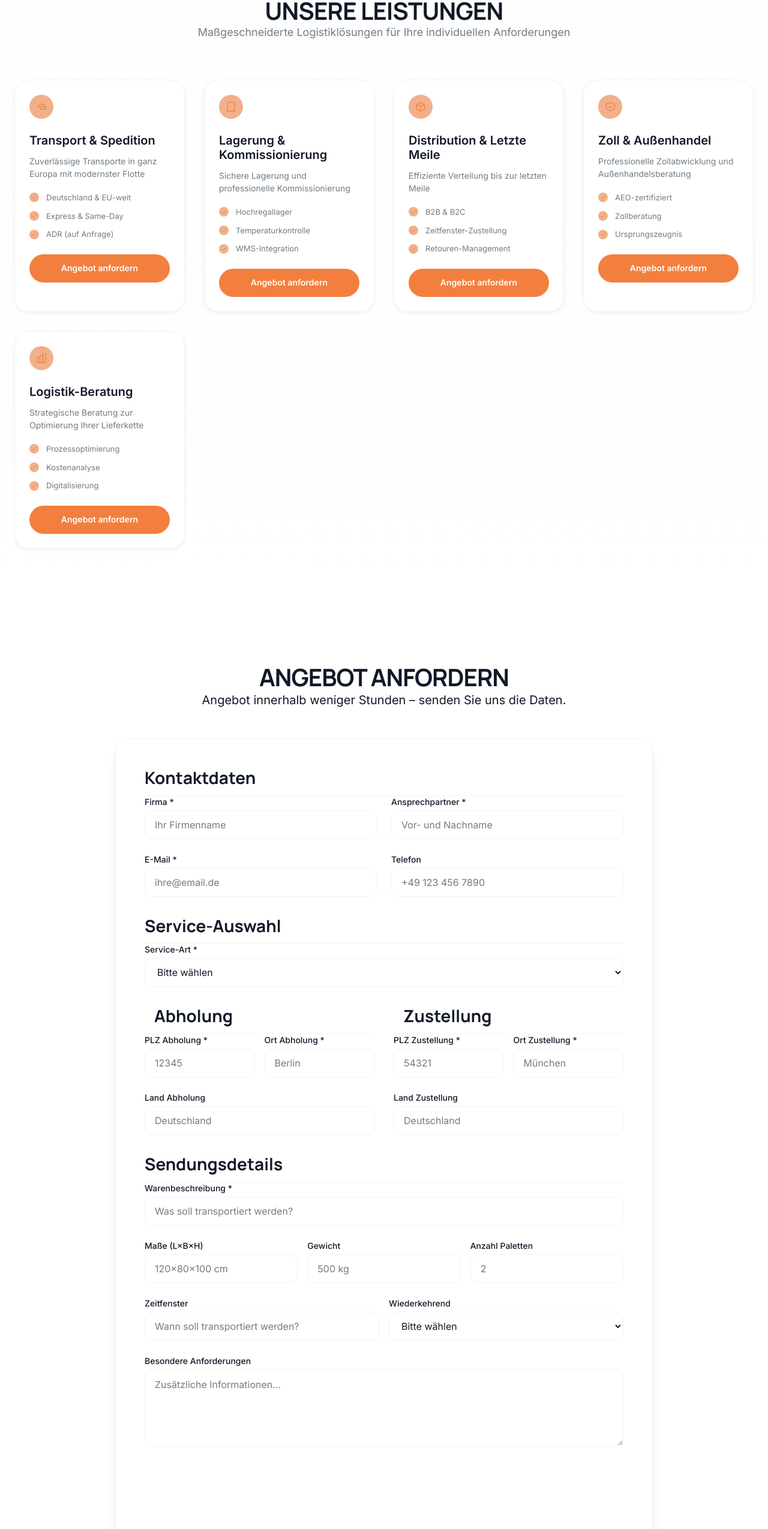
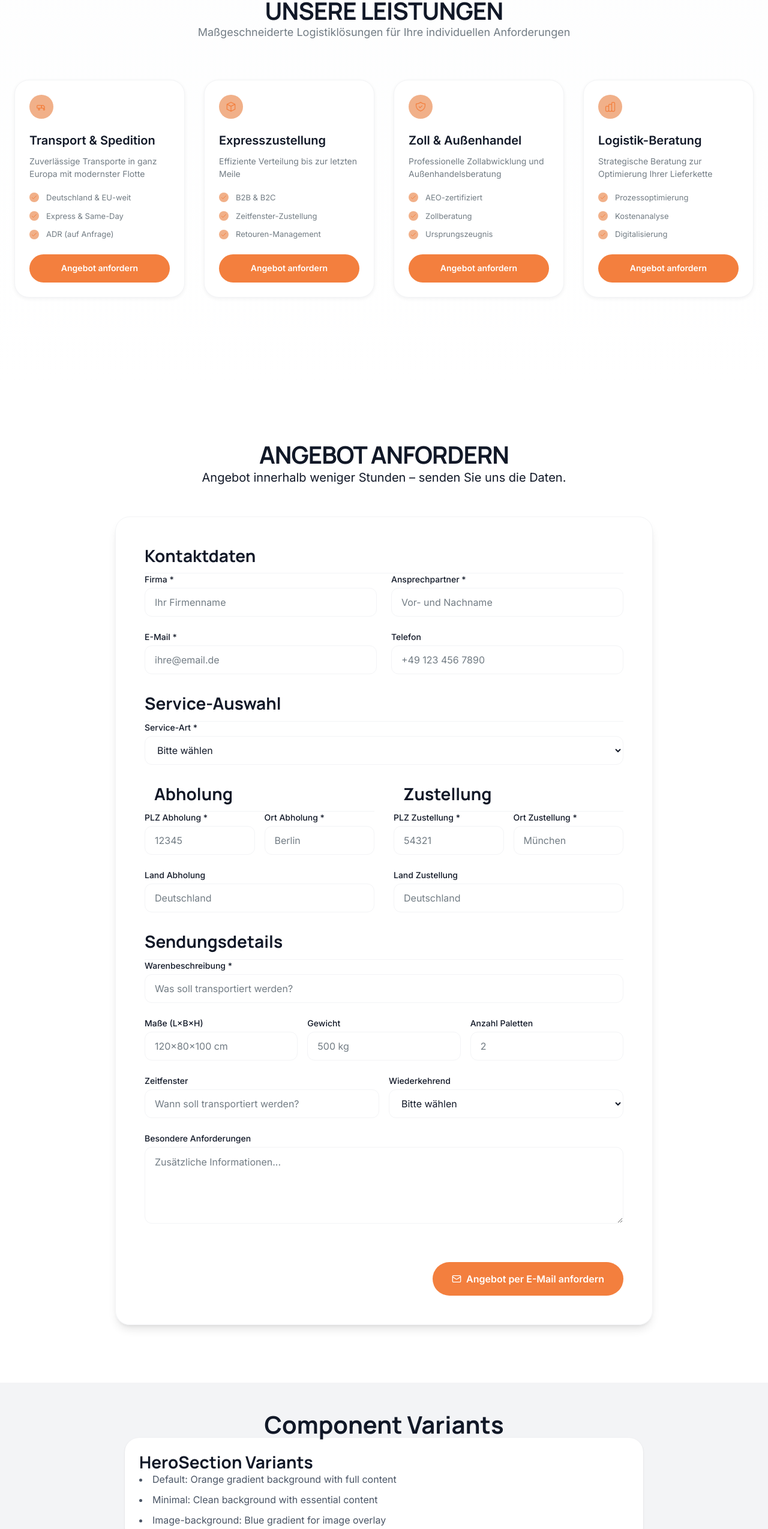
Before and after one commit to patabrava/logistics-landing, a Next.js app: page /test-sections in a window 1280 px wide. Shown: the part 900-3449 px from the top of the page at 60% size. Built offline with nearby package versions, Linux system fonts and the light colour scheme; a web font is replaced by a local one.

Commit message:
Cargo Logo

```diff
--- a/src/components/sections/QuoteSection.tsx
+++ b/src/components/sections/QuoteSection.tsx
@@ -3,6 +3,7 @@
 import React from 'react';
 import { motion } from 'framer-motion';
 import { Mail, AlertCircle } from 'lucide-react';
+import { Button } from '../ui/Button';
 import { useCurrentLanguage } from '../../hooks/useCurrentLanguage';
 
 // MONOCODE Principles Applied:
@@ -934,37 +935,21 @@ export const QuoteSection: React.FC<QuoteSectionProps> = ({
 
               {/* Style Guide Section 6.12: CTA button - full-width mobile, right-aligned desktop */}
               <motion.div variants={itemVariants} className="pt-6 flex justify-end">
-                <button
+                <Button
                   type="submit"
                   disabled={isSubmitting}
                   data-analytics="mailto_initiated"
-                  className="
-                    w-full lg:w-auto px-8 py-4
-                    bg-brand-600 hover:bg-brand-500
-                    disabled:bg-ink-400 disabled:cursor-not-allowed
-                    text-white font-semibold rounded-full
-                    transition-all duration-200 ease-[cubic-bezier(0.2,0.8,0.2,1)]
-                    hover:shadow-md hover:scale-[1.01]
-                    active:translate-y-px active:shadow-sm
-                    focus:outline-none focus:ring-2 focus:ring-white focus:ring-offset-2 focus:ring-offset-brand-600
-                    flex items-center justify-center gap-2
-                    min-h-[48px]
-                  "
+                  variant="primary"
+                  size="lg"
+                  width="full"
+                  isLoading={isSubmitting}
+                  leftIcon={!isSubmitting ? <Mail className="w-4 h-4" /> : undefined}
+                  className="lg:w-auto"
                 >
-                  {isSubmitting ? (
-                    <>
-                      <svg className="animate-spin w-4 h-4" fill="none" stroke="currentColor" viewBox="0 0 24 24">
-                        <path strokeLinecap="round" strokeLinejoin="round" strokeWidth={2} d="M4 4v5h.582m15.356 2A8.001 8.001 0 004.582 9m0 0H9m11 11v-5h-.581m0 0a8.003 8.003 0 01-15.357-2m15.357 2H15" />
-                      </svg>
-                      <span>{currentLanguage === 'de' ? 'Wird gesendet...' : 'Sending...'}</span>
-                    </>
-                  ) : (
-                    <>
-                      <Mail className="w-4 h-4" />
-                      <span>{content.submitButtonText}</span>
-                    </>
-                  )}
-                </button>
+                  {isSubmitting
+                    ? (currentLanguage === 'de' ? 'Wird gesendet...' : 'Sending...')
+                    : content.submitButtonText}
+                </Button>
               </motion.div>
             </form>
           </motion.div>
--- a/src/components/sections/ServicesSection.tsx
+++ b/src/components/sections/ServicesSection.tsx
@@ -82,23 +82,8 @@ const getServicesContent = (language: string): ServicesContent => {
           icon: 'truck'
         },
         {
-          id: 'warehousing',
-          title: isGerman ? 'Lagerung & Kommissionierung' : 'Warehousing & Picking',
-          description: isGerman
-            ? 'Sichere Lagerung und professionelle Kommissionierung'
-            : 'Secure storage and professional order picking',
-          features: [
-            { text: isGerman ? 'Hochregallager' : 'High-bay warehouse', available: true },
-            { text: isGerman ? 'Temperaturkontrolle' : 'Temperature control', available: true },
-            { text: isGerman ? 'WMS-Integration' : 'WMS Integration', available: true }
-          ],
-          ctaText: isGerman ? 'Angebot anfordern' : 'Request Quote',
-          icon: 'warehouse',
-          emphasized: true
-        },
-        {
           id: 'distribution',
-          title: isGerman ? 'Distribution & Letzte Meile' : 'Distribution & Last Mile',
+          title: isGerman ? 'Expresszustellung' : 'Express Delivery',
           description: isGerman
             ? 'Effiziente Verteilung bis zur letzten Meile'
             : 'Efficient distribution to the last mile',
@@ -172,7 +157,13 @@ const getServiceIconSVG = (iconName: string): React.ReactElement => {
   const iconMap: Record<string, React.ReactElement> = {
     truck: (
       <svg className="w-5 h-5" fill="none" stroke="currentColor" viewBox="0 0 24 24" xmlns="http://www.w3.org/2000/svg">
-        <path strokeLinecap="round" strokeLinejoin="round" strokeWidth={1.5} d="M8 12h8m-8 0V9a2 2 0 012-2h6a2 2 0 012 2v3m-8 0v3a2 2 0 002 2h6a2 2 0 002-2v-3M3 12h2m14 0h2" />
+        {/* Cargo box */}
+        <rect x="3.25" y="9.25" width="8.75" height="5.5" rx="1.4" ry="1.4" strokeWidth={1.5} />
+        {/* Cab */}
+        <path d="M12.5 9.25h3.1l2.65 2.75v2.75H12.5z" strokeWidth={1.5} strokeLinecap="round" strokeLinejoin="round" />
+        {/* Wheels */}
+        <circle cx="7.25" cy="17.25" r="1.35" strokeWidth={1.5} />
+        <circle cx="17.25" cy="17.25" r="1.35" strokeWidth={1.5} />
       </svg>
     ),
     warehouse: (
--- a/src/components/ui/Button.tsx
+++ b/src/components/ui/Button.tsx
@@ -11,7 +11,15 @@ import { cn } from '@/lib/utils';
 // Button variant styles
 const buttonVariants = {
   variant: {
-    primary: 'bg-brand-600 text-white hover:bg-brand-700 focus:ring-brand-500',
+    // Style Guide Primary CTA: bg-brand-600, white text, pill radius, hover brand-500 with shadow,
+    // active slight translate, focus white ring with brand offset ring
+    primary: [
+      'text-white',
+      'hover:shadow-md',
+      'rounded-full font-semibold',
+      'active:translate-y-px active:shadow-sm',
+      'focus:ring-white focus:ring-offset-2',
+    ].join(' '),
     secondary: 'bg-white text-brand-600 border border-brand-600 hover:bg-brand-50 focus:ring-brand-500',
     tertiary: 'bg-transparent text-brand-600 hover:bg-brand-50 focus:ring-brand-500',
     danger: 'bg-red-600 text-white hover:bg-red-700 focus:ring-red-500',
@@ -24,7 +32,7 @@ const buttonVariants = {
     xs: 'px-2 py-1 text-xs',
     sm: 'px-3 py-1.5 text-sm',
     md: 'px-4 py-2 text-sm',
-    lg: 'px-6 py-3 text-base',
+    lg: 'px-8 py-4 text-base',
     xl: 'px-8 py-4 text-lg',
   },
   width: {
@@ -38,10 +46,9 @@ const buttonVariants = {
 const baseStyles = [
   'inline-flex items-center justify-center',
   'font-medium rounded-lg',
-  'transition-all duration-200 ease-in-out',
+  'transition-all duration-200 ease-[cubic-bezier(.2,.8,.2,1)]',
   'focus:outline-none focus:ring-2 focus:ring-offset-2',
-  'disabled:opacity-50 disabled:cursor-not-allowed disabled:pointer-events-none',
-  'active:scale-95',
+  'disabled:opacity-40 disabled:cursor-not-allowed disabled:pointer-events-none',
 ].join(' ');
 
 export interface ButtonProps extends ButtonHTMLAttributes<HTMLButtonElement> {
@@ -75,6 +82,22 @@ export const Button = forwardRef<HTMLButtonElement, ButtonProps>(
   ) => {
     const isDisabled = disabled || isLoading;
 
+    // Style Guide Section 7: Primary button styling with CSS custom properties
+    const getPrimaryButtonStyles = () => {
+      if (variant === 'primary') {
+        return {
+          backgroundColor: '#F37F3E', // --brand-600
+          '--hover-bg': '#F2935C', // --brand-500
+          '--shadow-md': '0 6px 16px rgba(15,23,42,.08), 0 2px 8px rgba(15,23,42,.05)',
+          '--shadow-sm': '0 2px 6px rgba(15,23,42,.06)',
+        } as React.CSSProperties;
+      }
+      return {};
+    };
+
+    const primaryHoverStyles = variant === 'primary' ?
+      'hover:bg-[var(--hover-bg)] hover:shadow-[var(--shadow-md)] active:shadow-[var(--shadow-sm)]' : '';
+
     return (
       <button
         ref={ref}
@@ -83,8 +106,10 @@ export const Button = forwardRef<HTMLButtonElement, ButtonProps>(
           buttonVariants.variant[variant],
           buttonVariants.size[size],
           buttonVariants.width[width],
+          primaryHoverStyles,
           className
         )}
+        style={getPrimaryButtonStyles()}
         disabled={isDisabled}
         {...props}
       >
--- a/src/lib/constants.ts
+++ b/src/lib/constants.ts
@@ -3,7 +3,7 @@
 
 // Company Information
 export const COMPANY = {
-  NAME: 'Navarro Group GmbH',
+  NAME: 'NavarroGroup',
   LEGAL_NAME: 'Navarro Group GmbH',
   FOUNDED_YEAR: 1995,
   ADDRESS: {
```
Also changed, not shown: 1 other file (tests, documents, lock files or other folders).
